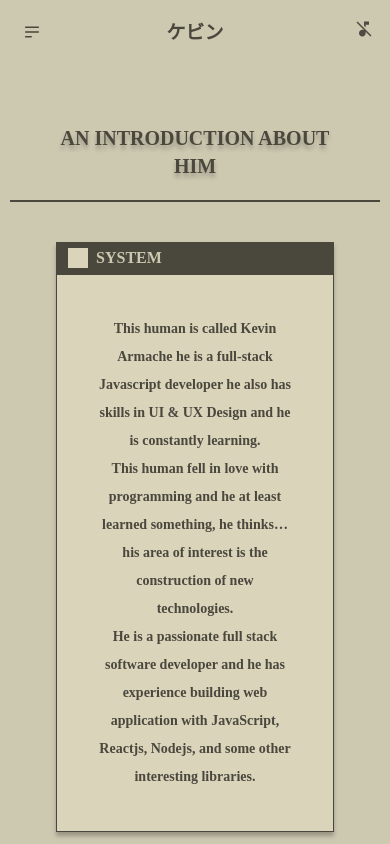
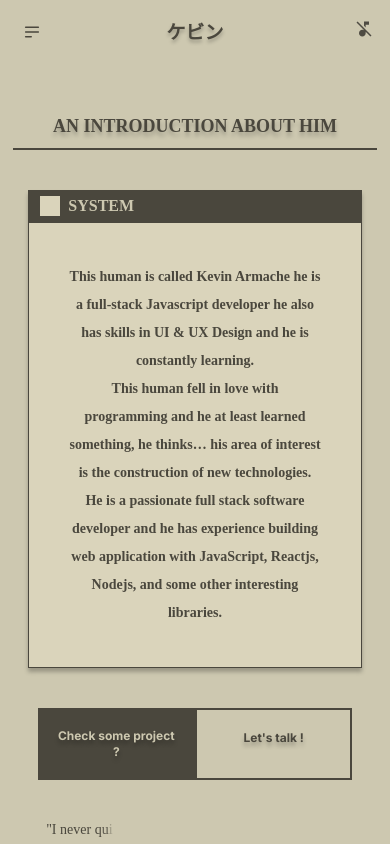
Before and after one commit to KevinArmache/Portfolio, a Next.js app: page /home in a window 390 px wide. Shown: the top 844 px of the page. Built offline with nearby package versions, Linux system fonts and the light colour scheme; a web font is replaced by a local one.

Commit message:
fix: some size on responsive

```diff
--- a/src/app/components/MobileNavbar/MobileNavbar.jsx
+++ b/src/app/components/MobileNavbar/MobileNavbar.jsx
@@ -11,7 +11,6 @@ export default function MobileNavbar() {
   const closeMenu = () => setIsOpen(false);
 
   const audioRef = useRef(null);
-
   const togglePlay = () => {
     if (audioRef.current.paused) {
       audioRef.current.play();
@@ -32,7 +31,7 @@ export default function MobileNavbar() {
           >
             <svg
               xmlns="http://www.w3.org/2000/svg"
-              className="h-5 w-5"
+              className="h-5 w-5 "
               fill="none"
               viewBox="0 0 24 24"
               stroke="#4a473d"
@@ -94,7 +93,7 @@ export default function MobileNavbar() {
       <div className="navbar-center">
         <Link
           href={"/home"}
-          className="btn btn-ghost nav-bar-item text-xl text-secondary-color "
+          className="btn btn-ghost my-text-shadow nav-bar-item text-xl text-secondary-color "
         >
           ケビン
         </Link>
--- a/src/app/home/page.jsx
+++ b/src/app/home/page.jsx
@@ -52,12 +52,12 @@ export default function page() {
     <div className="lg:flex lg:flex-row flex flex-col items-center  relative">
       <div className="  lg:w-1/2 w-[95%] mt-10 opacity-0 animation">
         <div className="">
-          <h2 className="text-secondary-color  font-bold md:text-3xl text-xl text-center  md:border-b-4 border-b-2 border-secondary-color my-text-shadow w-fit mx-auto px-10 py-5">
+          <h2 className="text-secondary-color  font-bold md:text-3xl text-lg text-center  md:border-b-4 border-b-2 border-secondary-color my-text-shadow w-fit mx-auto px-10 md:py-5 py-2">
             AN INTRODUCTION ABOUT HIM
           </h2>
         </div>
 
-        <div className="mt-10 mx-auto w-3/4 my-box-shadow ">
+        <div className="mt-10 mx-auto md:w-3/4 w-[90%] my-box-shadow ">
           <div className="bg-secondary-color flex items-center  p-1  mx-auto">
             <span className="bg-last-color mx-2  h-5 w-5"></span>
             <span className="text-primary-color font-bold">SYSTEM</span>
@@ -80,16 +80,16 @@ export default function page() {
             </p>
           </div>
         </div>
-        <div className="text-center  md:w-3/5 w-4/5 mx-auto  m-10 flex">
+        <div className="text-center  md:w-3/5 w-[85%] mx-auto  m-10 flex">
           <button
             onClick={ChangePage}
-            className=" bg-secondary-color my-text-shadow text-primary-color font-bold md:text-xl text-sm block p-5 w-1/2"
+            className=" bg-secondary-color my-text-shadow text-primary-color font-bold md:text-xl text-xs block p-5 w-1/2"
           >
             Check some project ?
           </button>
           <Link
             href={"mailto:kevinarmache@gmail.com"}
-            className="border-2 transition my-text-shadow duration-300 hover:bg-secondary-color  hover:text-primary-color text-secondary-color font-bold md:text-xl text-sm block p-5 border-secondary-color w-1/2"
+            className="border-2 transition my-text-shadow duration-300 hover:bg-secondary-color  hover:text-primary-color text-secondary-color font-bold md:text-xl text-xs block p-5 border-secondary-color w-1/2"
           >
             Let's talk !
           </Link>
```
